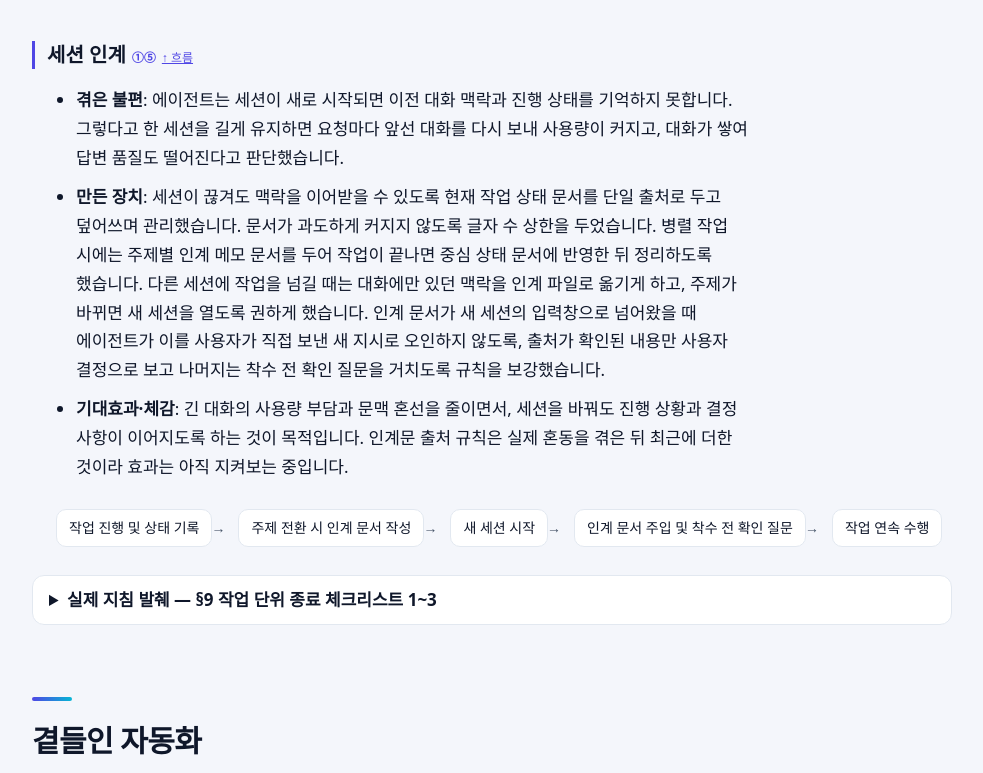
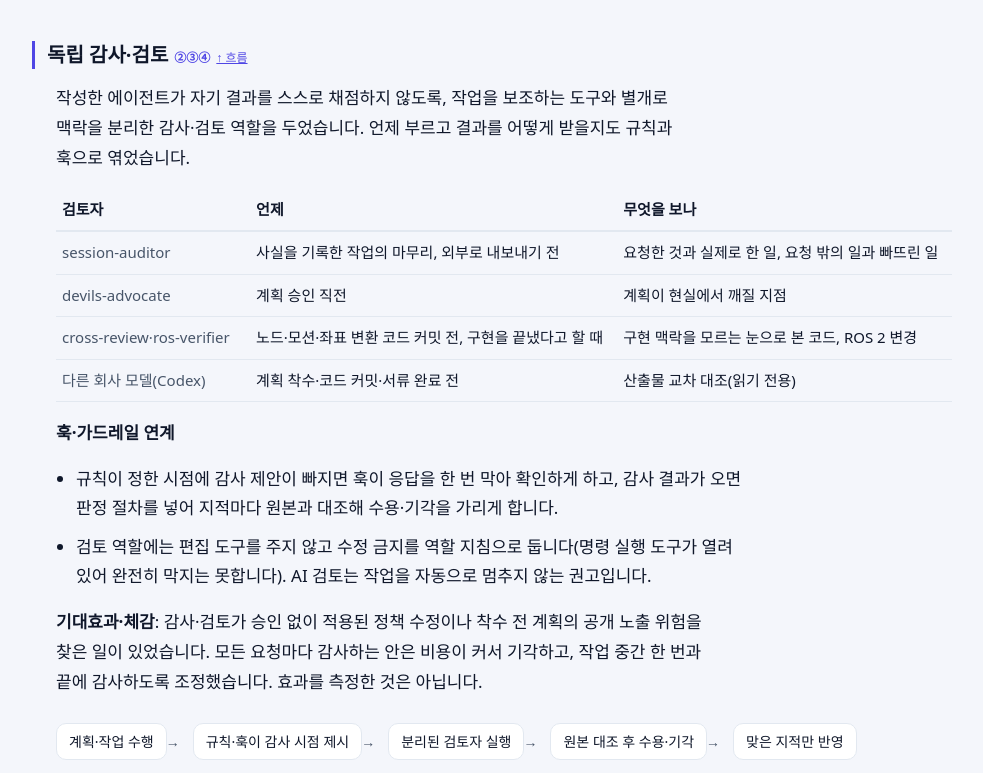
Before and after one commit to gwanhuiGIM/gwanhuiGIM.github.io, a plain HTML site: page ai.html in a window 1280 px wide. Shown: the part 5220-5993 px from the top of the page, without its empty margins (268-1251 px from the left). Drawn offline with Linux system fonts and the light colour scheme; a web font is replaced by a local one.

Commit message:
ai: 독립 감사·검토 절 신설(서브에이전트·Codex 검토 표, 훅·가드레일 연계), 흐름도 ③ 링크를 #review로 — 사용자 11-20 q1o·q2o

```diff
--- a/ai.html
+++ b/ai.html
@@ -61,7 +61,7 @@
 <div class="lifecycle" aria-label="답변 생성 흐름도"><ol class="lc-steps">
 <li class="lc-step"><h3><span>①</span>세션 시작</h3><p>지침과 이전 상태를 읽고 시작합니다</p><ul><li><a href="#rules">전역·작업공간 지침</a></li><li><a href="#hooks">상태 문서 주입·규칙 대조 훅</a></li><li><a href="#handoff">이전 세션 인계</a></li></ul></li>
 <li class="lc-step"><h3><span>②</span>요청 해석·계획</h3><p>물을 것만 묻고 계획을 세웁니다</p><ul><li><a href="#approval">승인이 필요한 세 가지만 질문</a></li><li><a href="#commands">반복 절차는 명령어로</a></li></ul></li>
-<li class="lc-step"><h3><span>③</span>작업 중</h3><p>되돌리기 어려운 실행은 직전에 막고, 검토는 작성자와 분리합니다</p><ul><li><a href="#guardrail">실행 직전 차단·경고</a></li><li><a href="#hooks">도구 실행 전후 훅</a></li><li><a href="#commands">서브에이전트·다른 모델 검토</a></li></ul></li>
+<li class="lc-step"><h3><span>③</span>작업 중</h3><p>되돌리기 어려운 실행은 직전에 막고, 검토는 작성자와 분리합니다</p><ul><li><a href="#guardrail">실행 직전 차단·경고</a></li><li><a href="#hooks">도구 실행 전후 훅</a></li><li><a href="#review">서브에이전트·다른 모델 검토</a></li></ul></li>
 <li class="lc-step"><h3><span>④</span>답변 마무리</h3><p>근거와 남은 결정을 드러내고 끝냅니다</p><ul><li><a href="#approval">확신도·가정·확인 요청</a></li><li><a href="#hooks">상태 갱신·감사 제안 확인 훅</a></li></ul></li>
 <li class="lc-step"><h3><span>⑤</span>피드백</h3><p>실패와 지적을 규칙으로 되돌립니다</p><ul><li><a href="#journey">규칙 한 줄 → 차단·명령어·지침</a></li><li><a href="#handoff">상태 문서·인계로 다음 세션에</a></li></ul></li>
 </ol><p class="lc-loop">⑤ 피드백은 다시 ① 세션 시작의 지침과 상태로 들어갑니다 ↺ · 작업 세션 밖에서 도는 도구·절차는 <a href="#auto">곁들인 자동화</a>.</p></div></section>
@@ -128,6 +128,22 @@
 </ul>
 <p>단일 모델에 의존하지 않고 작업 성격에 맞추어 모델과 연산 강도(effort)를 유동적으로 배분했습니다. 전체 계획 수립과 최종 판정은 메인 에이전트가 맡고, 결과물의 독립 검토는 도구를 제한한 서브에이전트에게, 교차 검증은 다른 회사 모델에게 맡겼으며, 외부 독자용 본문 서술을 맡긴 모델은 중간 강도로 지정했습니다. 연산 강도가 무조건 높다고 좋은 결과가 나오는 것은 아니라는 경험을 바탕으로, 작업 단위에 맞추어 도구와 모델을 조합했습니다.</p>
 </section>
+<section id="review"><h3>독립 감사·검토<span class="lc-tag">②③④</span><a class="lc-up" href="#flow">↑ 흐름</a></h3>
+<p>작성한 에이전트가 자기 결과를 스스로 채점하지 않도록, 작업을 보조하는 도구와 별개로 맥락을 분리한 감사·검토 역할을 두었습니다. 언제 부르고 결과를 어떻게 받을지도 규칙과 훅으로 엮었습니다.</p>
+<div class="table-wrap"><table><thead><tr><th>검토자</th><th>언제</th><th>무엇을 보나</th></tr></thead><tbody>
+<tr><td>session-auditor</td><td>사실을 기록한 작업의 마무리, 외부로 내보내기 전</td><td>요청한 것과 실제로 한 일, 요청 밖의 일과 빠뜨린 일</td></tr>
+<tr><td>devils-advocate</td><td>계획 승인 직전</td><td>계획이 현실에서 깨질 지점</td></tr>
+<tr><td>cross-review·ros-verifier</td><td>노드·모션·좌표 변환 코드 커밋 전, 구현을 끝냈다고 할 때</td><td>구현 맥락을 모르는 눈으로 본 코드, ROS 2 변경</td></tr>
+<tr><td>다른 회사 모델(Codex)</td><td>계획 착수·코드 커밋·서류 완료 전</td><td>산출물 교차 대조(읽기 전용)</td></tr>
+</tbody></table></div>
+<p><b>훅·가드레일 연계</b></p>
+<ul>
+<li>규칙이 정한 시점에 감사 제안이 빠지면 훅이 응답을 한 번 막아 확인하게 하고, 감사 결과가 오면 판정 절차를 넣어 지적마다 원본과 대조해 수용·기각을 가리게 합니다.</li>
+<li>검토 역할에는 편집 도구를 주지 않고 수정 금지를 역할 지침으로 둡니다(명령 실행 도구가 열려 있어 완전히 막지는 못합니다). AI 검토는 작업을 자동으로 멈추지 않는 권고입니다.</li>
+</ul>
+<p><b>기대효과·체감</b>: 감사·검토가 승인 없이 적용된 정책 수정이나 착수 전 계획의 공개 노출 위험을 찾은 일이 있었습니다. 모든 요청마다 감사하는 안은 비용이 커서 기각하고, 작업 중간 한 번과 끝에 감사하도록 조정했습니다. 효과를 측정한 것은 아닙니다.</p>
+<div class="aiflow-wrap"><ol class="aiflow"><li>계획·작업 수행</li><li>규칙·훅이 감사 시점 제시</li><li>분리된 검토자 실행</li><li>원본 대조 후 수용·기각</li><li>맞은 지적만 반영</li></ol></div>
+</section>
 <section id="handoff"><h3>세션 인계<span class="lc-tag">①⑤</span><a class="lc-up" href="#flow">↑ 흐름</a></h3>
 <ul>
 <li><b>겪은 불편</b>: 에이전트는 세션이 새로 시작되면 이전 대화 맥락과 진행 상태를 기억하지 못합니다. 그렇다고 한 세션을 길게 유지하면 요청마다 앞선 대화를 다시 보내 사용량이 커지고, 대화가 쌓여 답변 품질도 떨어진다고 판단했습니다.</li>
```
